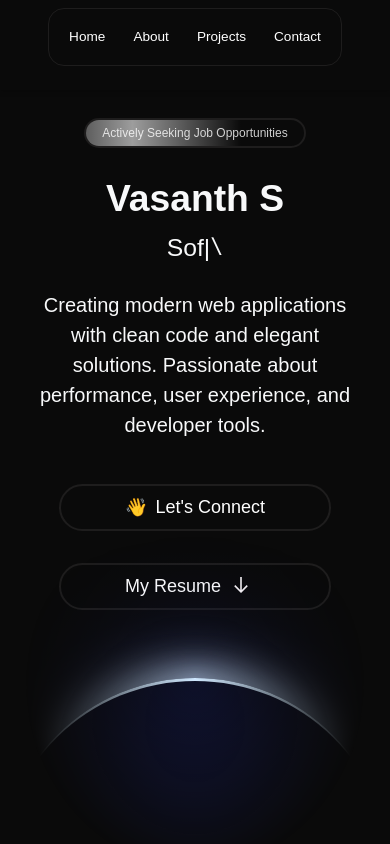
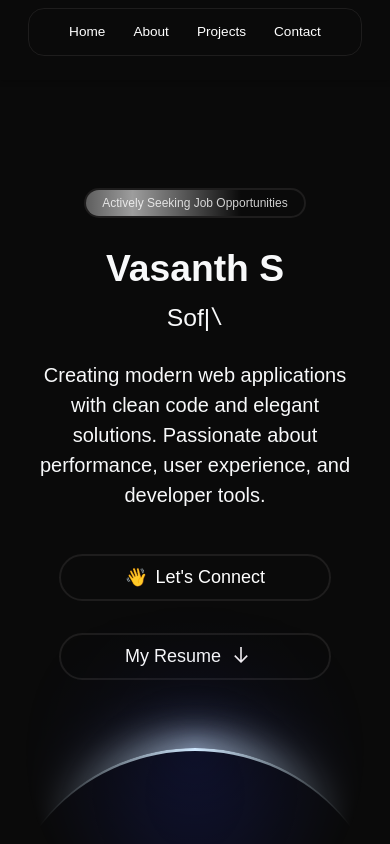
Before and after one commit to vasanth246810/My-Portfolio, a React (Create React App) app: page / in a window 390 px wide. Shown: the top 844 px of the page. Built offline with nearby package versions, Linux system fonts and the light colour scheme.

Commit message:
design chnages commited

```diff
--- a/src/Styles/Navbar.css
+++ b/src/Styles/Navbar.css
@@ -1,13 +1,13 @@
 .navbar{
     position: fixed !important;
     color: white;
-    background-color: oklch(0.145 0 0);
     top: 0;
     left: 0;
     width: 100%;
     height: 70px;
     box-shadow: 0 2px 5px rgba(0,0,0,0.2);
     z-index: 1000;
+    /* padding-top: 1.5rem; */
 }
 
 
@@ -53,7 +53,7 @@
 /* Small Mobile */
 @media (max-width: 600px) {
   .navbar { height: auto; padding: 12px 0; }
-  .navlinks {  gap: 15px; padding: 10px; width: auto; }
+  .navlinks {  gap: 15px; padding: 5px 30px; width: auto; }
   .navlinks li { width: 100%; text-align: center; padding: 10px 0; }
 }
 
--- a/src/component/Home.jsx
+++ b/src/component/Home.jsx
@@ -51,7 +51,7 @@ export function Home() {
     );
   };
   return (
-    <section id="home" className="px-4">
+    <section id="home" className="px-4"style={{marginTop:"40px"}}>
       <div className="min-vh-100 position-relative d-flex flex-column justify-content-center align-items-center text-center overflow-hidden">
         <p
           ref={ref}
--- a/src/component/Navbar.jsx
+++ b/src/component/Navbar.jsx
@@ -2,7 +2,7 @@ import React from 'react';
 import '../Styles/Navbar.css';
 export function Navbar(){
 return(
- <div>
+ <div style={{paddingTop:"30px"}}>
     <nav className='navbar d-flex justify-content-between align-items-center flex-column'>
         <ul className='navlinks'>
             <li><a href="#home" style={{textDecoration: 'none', color: 'inherit'}}>Home</a></li>
```
